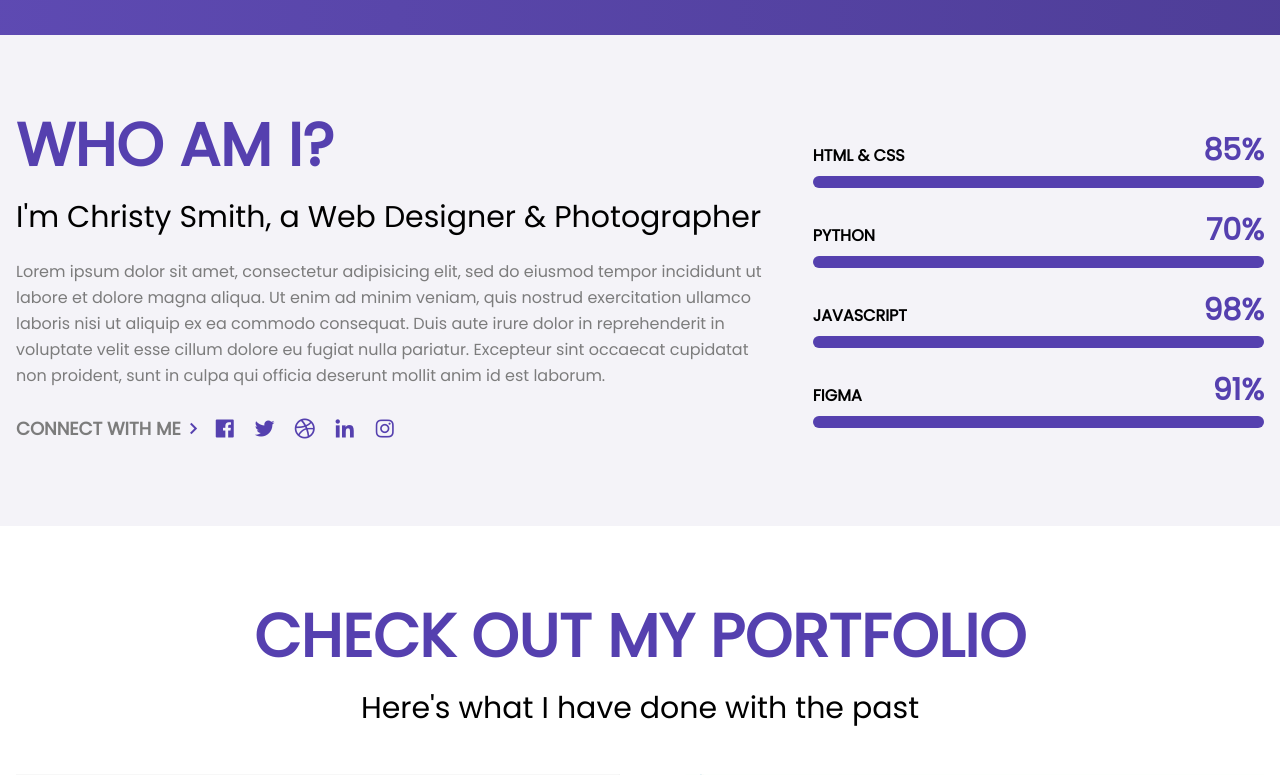
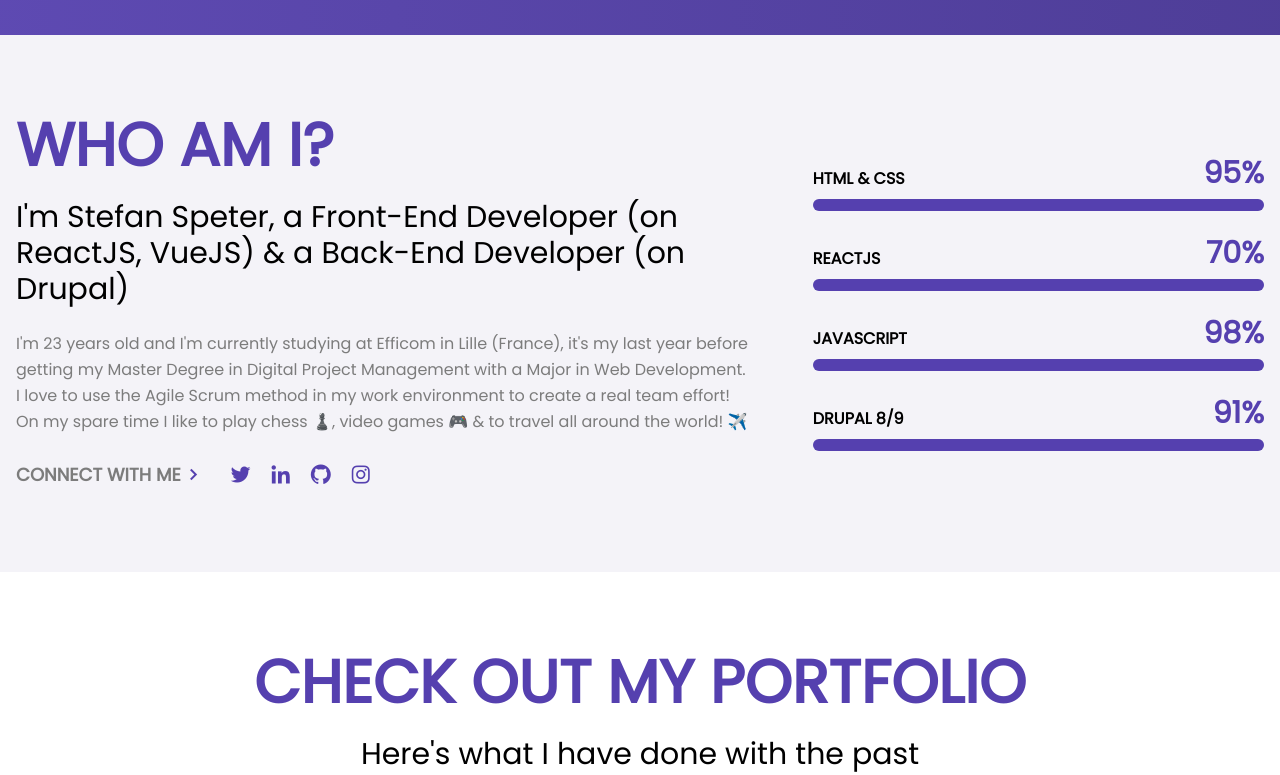
Before and after one commit to StefanSpeterDev/portfolio-React-Tailwind, a React (Create React App) app: page / in a window 1280 px wide. Shown: the part 780-1555 px from the top of the page. Built offline with nearby package versions, Linux system fonts and the light colour scheme.

Commit message:
dynamic social network

```diff
--- a/src/components/about/About.js
+++ b/src/components/about/About.js
@@ -1,4 +1,5 @@
 import React from "react";
+import Socials from "../socials/Socials";
 
 function About() {
   return (
@@ -9,16 +10,13 @@
             Who am I?
           </h2>
           <h4 className="pt-6 font-header text-xl font-medium text-black sm:text-2xl lg:text-3xl">
-            I'm Christy Smith, a Web Designer & Photographer
+            I'm Stefan Speter, a Front-End Developer (on ReactJS, VueJS) & a Back-End Developer (on Drupal)
           </h4>
           <p className="pt-6 font-body leading-relaxed text-grey-20">
-            Lorem ipsum dolor sit amet, consectetur adipisicing elit, sed do
-            eiusmod tempor incididunt ut labore et dolore magna aliqua. Ut enim
-            ad minim veniam, quis nostrud exercitation ullamco laboris nisi ut
-            aliquip ex ea commodo consequat. Duis aute irure dolor in
-            reprehenderit in voluptate velit esse cillum dolore eu fugiat nulla
-            pariatur. Excepteur sint occaecat cupidatat non proident, sunt in
-            culpa qui officia deserunt mollit anim id est laborum.
+            I'm 23 years old and I'm currently studying at <a href="https://www.efficom.fr/">Efficom</a> in Lille (France), it's my last year before getting my Master Degree
+            in Digital Project Management with a Major in Web Development. <br/>
+            I love to use the Agile Scrum method in my work environment to create a real team effort! <br/>
+            On my spare time I like to play chess ♟️, video games 🎮 & to travel all around the world! ✈️ <br/>
           </p>
           <div className="flex flex-col justify-center pt-6 sm:flex-row lg:justify-start">
             <div className="flex items-center justify-center sm:justify-start">
@@ -30,21 +28,7 @@
               </div>
             </div>
             <div className="flex items-center justify-center pt-5 pl-2 sm:justify-start sm:pt-0">
-              <a href="/">
-                <i className="bx bxl-facebook-square text-2xl text-primary hover:text-yellow"></i>
-              </a>
-              <a href="/" className="pl-4">
-                <i className="bx bxl-twitter text-2xl text-primary hover:text-yellow"></i>
-              </a>
-              <a href="/" className="pl-4">
-                <i className="bx bxl-dribbble text-2xl text-primary hover:text-yellow"></i>
-              </a>
-              <a href="/" className="pl-4">
-                <i className="bx bxl-linkedin text-2xl text-primary hover:text-yellow"></i>
-              </a>
-              <a href="/" className="pl-4">
-                <i className="bx bxl-instagram text-2xl text-primary hover:text-yellow"></i>
-              </a>
+              <Socials class="text-primary" hover="text-yellow" />
             </div>
           </div>
         </div>
@@ -54,7 +38,7 @@
               <h4 className="font-body font-semibold uppercase text-black">
                 HTML & CSS
               </h4>
-              <h3 className="font-body text-3xl font-bold text-primary">85%</h3>
+              <h3 className="font-body text-3xl font-bold text-primary">95%</h3>
             </div>
             <div className="mt-2 h-3 w-full rounded-full bg-lila">
               <div className="h-3 rounded-full bg-primary" ></div>
@@ -63,7 +47,7 @@
           <div className="pt-6">
             <div className="flex items-end justify-between">
               <h4 className="font-body font-semibold uppercase text-black">
-                Python
+                ReactJS
               </h4>
               <h3 className="font-body text-3xl font-bold text-primary">70%</h3>
             </div>
@@ -85,7 +69,7 @@
           <div className="pt-6">
             <div className="flex items-end justify-between">
               <h4 className="font-body font-semibold uppercase text-black">
-                Figma
+                Drupal 8/9
               </h4>
               <h3 className="font-body text-3xl font-bold text-primary">91%</h3>
             </div>
--- a/src/components/contact/Contact.js
+++ b/src/components/contact/Contact.js
@@ -12,29 +12,26 @@
         </h4>
         <div className="mx-auto w-full pt-5 text-center sm:w-2/3 lg:pt-6">
           <p className="font-body text-grey-10">
-            Lorem ipsum dolor sit amet consectetur adipiscing elit hendrerit
-            condimentum turpis nisl sem, viverra habitasse urna ante lobortis
-            fermentum accumsan. Viverra habitasse urna ante lobortis fermentum
-            accumsan.
+            Don't hesitate to send me an e-mail if you have any questions on my career or want to have a talk !
           </p>
         </div>
         <form className="mx-auto w-full pt-10 sm:w-3/4">
           <div className="flex flex-col md:flex-row">
             <input
-              className="mr-3 w-full rounded border-grey-50 px-4 py-3 font-body text-black md:w-1/2 lg:mr-5"
+              className="mr-3 w-full rounded border px-4 py-3 font-body text-black md:w-1/2 lg:mr-5"
               placeholder="Name"
               type="text"
               id="name"
             />
             <input
-              className="mt-6 w-full rounded border-grey-50 px-4 py-3 font-body text-black md:mt-0 md:ml-3 md:w-1/2 lg:ml-5"
+              className="mt-6 w-full rounded border px-4 py-3 font-body text-black md:mt-0 md:ml-3 md:w-1/2 lg:ml-5"
               placeholder="Email"
               type="text"
               id="email"
             />
           </div>
           <textarea
-            className="mt-6 w-full rounded border-grey-50 px-4 py-3 font-body text-black md:mt-8"
+            className="mt-6 w-full rounded border px-4 py-3 font-body text-black md:mt-8"
             placeholder="Message"
             id="message"
             cols="30"
@@ -45,19 +42,8 @@
             <i className="bx bx-chevron-right relative -right-2 text-3xl"></i>
           </button>
         </form>
-        <div className="flex flex-col pt-16 lg:flex-row">
-          <div className="w-full border-l-2 border-t-2 border-r-2 border-b-2 border-grey-60 px-6 py-6 sm:py-8 lg:w-1/3">
-            <div className="flex items-center">
-              <i className="bx bx-phone text-2xl text-grey-40"></i>
-              <p className="pl-2 font-body font-bold uppercase text-grey-40 lg:text-lg">
-                My Phone
-              </p>
-            </div>
-            <p className="pt-2 text-left font-body font-bold text-primary lg:text-lg">
-              (+881) 111 222 333
-            </p>
-          </div>
-          <div className="w-full border-l-2 border-t-0 border-r-2 border-b-2 border-grey-60 px-6 py-6 sm:py-8 lg:w-1/3 lg:border-l-0 lg:border-t-2">
+        <div className="flex flex-col pt-16 lg:flex-row items-center">
+          <div className="w-full border-l-2 border-t-0 border-r-2 border-l-2  border-b-2 border-grey-60 px-6 py-6 sm:py-8 lg:w-1/3 lg:border-l-2 lg:border-t-2">
             <div className="flex items-center">
               <i className="bx bx-envelope text-2xl text-grey-40"></i>
               <p className="pl-2 font-body font-bold uppercase text-grey-40 lg:text-lg">
@@ -65,7 +51,7 @@
               </p>
             </div>
             <p className="pt-2 text-left font-body font-bold text-primary lg:text-lg">
-              name@mydomain.com
+              <a href="mail:tostefanspeterdev@gmail.com">stefanspeterdev@gmail.com</a>
             </p>
           </div>
           <div className="w-full border-l-2 border-t-0 border-r-2 border-b-2 border-grey-60 px-6 py-6 sm:py-8 lg:w-1/3 lg:border-l-0 lg:border-t-2">
--- /dev/null
+++ b/src/components/data/socials.js
@@ -0,0 +1,26 @@
+export const SocialsData = [
+    {
+        id: 1,
+        link: 'https://twitter.com/StefanSpeterDev',
+        icon: 'bx bxl-twitter text-2xl',
+        alt: "Twitter Stefan Speter",
+    },
+    {
+        id: 2,
+        link: 'https://www.linkedin.com/in/stefan-speter-dev/?locale=en_US',
+        icon: 'bx bxl-linkedin text-2xl',
+        alt: "Linkedin Stefan Speter",
+    },
+    {
+        id: 3,
+        link: 'https://github.com/StefanSpeterDev',
+        icon: 'bx bxl-github text-2xl',
+        alt: "Github Stefan Speter",
+    },
+    {
+        id: 4,
+        link: 'https://www.instagram.com/stefanspeterdev/?hl=fr',
+        icon: 'bx bxl-instagram text-2xl',
+        alt: "Instagram Stefan Speter",
+    },
+]
--- a/src/components/footer/Footer.js
+++ b/src/components/footer/Footer.js
@@ -1,4 +1,5 @@
 import React from "react";
+import Socials from "../socials/Socials";
 
 function Footer() {
   return (
@@ -8,21 +9,7 @@
           © Copyright 2022. All right reserved, ATOM.
         </p>
         <div className="flex items-center justify-center pt-5 sm:justify-start sm:pt-0">
-          <a href="/">
-            <i className="bx bxl-facebook-square text-2xl text-white hover:text-yellow"></i>
-          </a>
-          <a href="/" className="pl-4">
-            <i className="bx bxl-twitter text-2xl text-white hover:text-yellow"></i>
-          </a>
-          <a href="/" className="pl-4">
-            <i className="bx bxl-dribbble text-2xl text-white hover:text-yellow"></i>
-          </a>
-          <a href="/" className="pl-4">
-            <i className="bx bxl-linkedin text-2xl text-white hover:text-yellow"></i>
-          </a>
-          <a href="/" className="pl-4">
-            <i className="bx bxl-instagram text-2xl text-white hover:text-yellow"></i>
-          </a>
+          <Socials class="text-white" hover="text-yellow" />
         </div>
       </div>
     </div>
--- /dev/null
+++ b/src/components/socials/Socials.js
@@ -0,0 +1,26 @@
+import React from "react";
+import { SocialsData } from "../data/socials";
+
+function Socials(props) {
+  const socialData = SocialsData;
+  return (
+    <div>
+      {socialData.map((item) => {
+        return (
+          <a href={item.link} alt={item.alt} className="pl-4">
+            <i
+              className={
+                item.icon + " " +
+                props.class + " " +
+                "hover:" +
+                props.hover
+              }
+            ></i>
+          </a>
+        );
+      })}
+    </div>
+  );
+}
+
+export default Socials;
--- a/src/components/work/Work.js
+++ b/src/components/work/Work.js
@@ -15,6 +15,7 @@
 
       <div className="relative mx-auto mt-12 flex w-full flex-col lg:w-2/3">
         <span className="left-2/5 absolute inset-y-0 ml-10 hidden w-0.5 bg-grey-40 md:block"></span>
+
         {workData.map((item) => {
             return <WorkCard item={item} key={item.id} />
         })}
```
